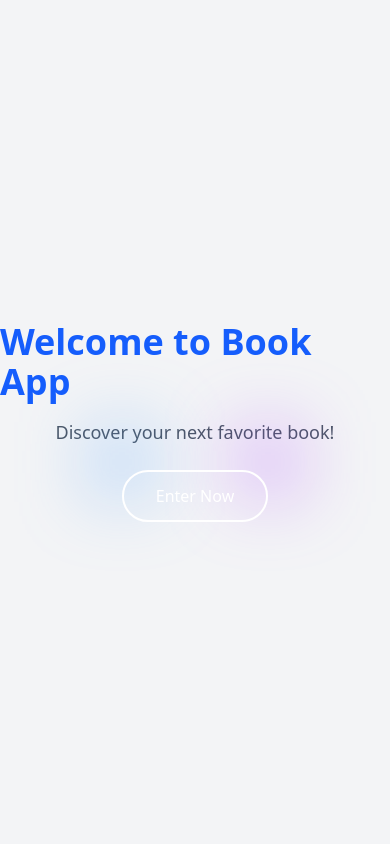
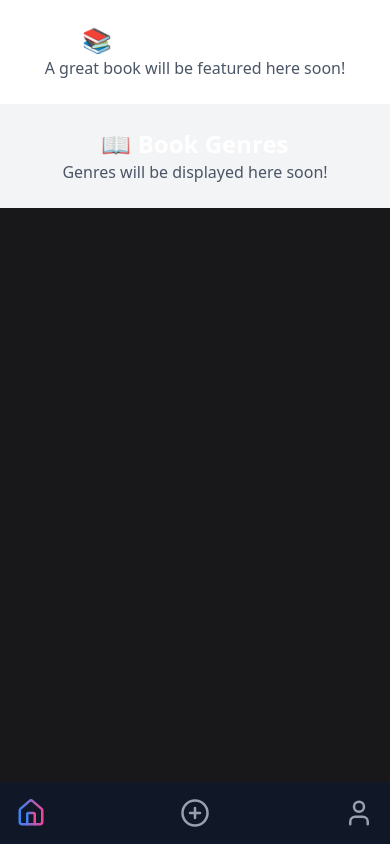
Before and after one commit to Ruthstring/booksApp-front, a React (Vite) app: page / in a window 390 px wide. Built offline with nearby package versions, Linux system fonts and the light colour scheme.

Commit message:
basic navbar responsive ready

```diff
--- /dev/null
+++ b/src/components/MobileBottomBar.jsx
@@ -0,0 +1,120 @@
+import { useNavigate } from "react-router-dom";
+import { Home, PlusCircle, User } from "lucide-react";
+import { useLocation } from "react-router-dom";
+
+const MobileBottomBar = () => {
+	const navigate = useNavigate();
+	const location = useLocation();
+
+	// Function to check if an icon should be active
+	const isActive = (path) => location.pathname === path;
+
+    return (
+		<>
+			{/* ✅ Bottom Navigation Bar */}
+			<div className="flex md:hidden fixed bottom-0 left-0 w-full bg-gray-900 text-white p-4 justify-between items-center">
+				{/* Home Icon */}
+				<button
+					onClick={() => navigate("/home")}
+					className="flex flex-col items-center gap-y-1"
+				>
+					<Home
+						size={30}
+						className={`stroke-2 ${
+							isActive("/") ? "stroke-[url(#gradient)]" : "stroke-gray-400"
+						}`}
+					/>
+				</button>
+
+				{/* Plus Icon (Search) */}
+				<button
+					onClick={() => navigate("/books")}
+					className="flex flex-col items-center gap-y-1"
+				>
+					<PlusCircle
+						size={30}
+						className={`stroke-2 ${
+							isActive("/books") ? "stroke-[url(#gradient)]" : "stroke-gray-400"
+						}`}
+					/>
+				</button>
+
+				{/* User Icon */}
+				<button
+					onClick={() => navigate("/profile")}
+					className="flex flex-col items-center gap-y-1"
+				>
+					<User
+						size={30}
+						className={`stroke-2 ${
+							isActive("/profile") ? "stroke-[url(#gradient)]" : "stroke-gray-400"
+						}`}
+					/>
+				</button>
+			</div>
+
+			{/* ✅ SVG Gradient Definition (Must Be Outside the Navigation Bar) */}
+			<svg width="0" height="0">
+				<defs>
+					<linearGradient id="gradient" x1="0%" y1="0%" x2="100%" y2="0%">
+						<stop stopColor="#3B82F6" offset="0%" />
+						<stop stopColor="#EC4899" offset="100%" />
+					</linearGradient>
+				</defs>
+			</svg>
+		</>
+	);
+
+	// return (
+	// 	<div className="flex md:hidden fixed bottom-0 left-0 w-full bg-gray-900 text-white p-4  justify-around transition-opacity duration-500 ease-in-out">
+	// 		{/* Home Icon */}
+	// 		<button
+	// 			onClick={() => navigate("/home")}
+	// 			className="flex flex-col items-center"
+	// 		>
+	// 			<Home
+	// 				size={30}
+	// 				className={`${
+	// 					isActive("/") ? "stroke-[url(#gradient)]" : "stroke-gray-400"
+	// 				}`}
+	// 			/>
+	// 		</button>
+
+	// 		{/* Plus Icon (Search New Book) */}
+	// 		<button
+	// 			onClick={() => navigate("/books")}
+	// 			className="flex flex-col items-center"
+	// 		>
+	// 			<PlusCircle
+	// 				size={30}
+	// 				className={`stroke-[2px] fill-none ${
+	// 					isActive("/search") ? "stroke-[url(#gradient)]" : "stroke-gray-400"
+	// 				}`}
+	// 			/>
+	// 		</button>
+
+	// 		{/* User Icon */}
+	// 		<button
+	// 			onClick={() => navigate("/profile")}
+	// 			className="flex flex-col items-center"
+	// 		>
+	// 			<User
+	// 				size={30}
+	// 				className={`${
+	// 					isActive("/profile") ? "stroke-[url(#gradient)]" : "stroke-gray-400"
+	// 				}`}
+	// 			/>
+	// 		</button>
+
+	// 		{/* SVG Gradient Definition */}
+	// 		<svg width="0" height="0">
+	// 			<linearGradient id="gradient" x1="0%" y1="0%" x2="100%" y2="0%">
+	// 				<stop stopColor="#3B82F6" offset="0%" /> {/* Blue */}
+	// 				<stop stopColor="#EC4899" offset="100%" /> {/* Pink */}
+	// 			</linearGradient>
+	// 		</svg>
+	// 	</div>
+	// );
+};
+
+export default MobileBottomBar;
--- a/src/components/Navbar.jsx
+++ b/src/components/Navbar.jsx
@@ -1,14 +1,29 @@
+import { useNavigate } from "react-router-dom";
+import SearchBar from "./SearchBar";
+
+
+
 const Navbar = () => {
-    return (
-      <nav className="w-full bg-white shadow-md p-4 flex justify-between">
-        <h1 className="text-2xl font-bold">Book App</h1>
-        <div className="space-x-4">
-          <a href="#" className="text-blue-600">Home</a>
-          <a href="#" className="text-blue-600">Genres</a>
-          <a href="#" className="text-blue-600">Logout</a>
-        </div>
-      </nav>
-    );
+  const navigate = useNavigate();
+
+  return (
+    <nav className="hidden sm:flex justify-between p-4 bg-gray-900 text-white w-full transition-opacity duration-500 ease-in-out">
+      <h1 className="text-xl font-bold">BookApp</h1>
+      <ul className="flex gap-6">
+        <li onClick={() => navigate("/home")} className="cursor-pointer hover:text-blue-400">
+          Home
+        </li>
+        <li onClick={() => navigate("/books")} className="cursor-pointer hover:text-blue-400">
+          Books
+        </li>
+        <li onClick={() => navigate("/profile")} className="cursor-pointer hover:text-blue-400">
+          Profile
+        </li>
+      </ul>
+       {/* ✅ Search Bar */}
+       <SearchBar className="hidden sm:flex" />
+    </nav>
+  );
   };
 
   export default Navbar;
--- /dev/null
+++ b/src/components/SearchBar.jsx
@@ -0,0 +1,19 @@
+import { Search } from "lucide-react";
+
+const SearchBar = ({ placeholder = "Search for books...", className = "" }) => {
+  return (
+    <div className={`relative flex items-center ${className}`}>
+      {/* Search Icon */}
+      <Search className="absolute left-3 text-gray-400" size={20} />
+
+      {/* Input Field */}
+      <input
+        type="text"
+        placeholder={placeholder}
+        className="w-full md:w-64 lg:w-80 p-2 pl-10 pr-4 border border-gray-600 rounded-full bg-black/30 text-white focus:outline-none focus:ring-2 focus:ring-blue-400 transition-all"
+      />
+    </div>
+  );
+};
+
+export default SearchBar;
--- a/src/pages/LandingPage.jsx
+++ b/src/pages/LandingPage.jsx
@@ -1,18 +1,25 @@
 import {useNavigate} from "react-router-dom";
 import Button from "../components/Button"
 
-//trial. set up purposes
 
 const LandingPage = () => {
     const navigate = useNavigate();
 
     return (
-      <div className="h-screen flex flex-col items-center justify-center bg-gray-100">
-        <h1 className="text-4xl font-bold text-blue-600">Welcome to Book App</h1>
-        <p className="text-lg text-gray-600 mt-4">Discover your next favorite book!</p>
-        <Button className="mt-6" onClick={() => navigate("/login")}>
-          Enter Now
-        </Button>
+      <div className="min-h-screen w-full flex flex-col md:flex-row-reverse items-center justify-center overflow-hidden">
+        {/* Placeholder for Image/Design */}
+        <div className="w-full md:w-1/2 h-1/3 md:h-full flex items-center justify-center bg-gray-300">
+          Place for image
+        </div>
+
+        {/* Text & Button Section */}
+        <div className="w-full md:w-1/2 flex flex-col items-center justify-center text-center p-6 md:p-12">
+          <h1 className="text-8xl font-bold text-blue-600">Books</h1>
+          <p className="text-lg text-gray-600 mt-4">Rise above the ordinary!</p>
+          <Button className="mt-6" onClick={() => navigate("/login")}>
+            Enter Now
+          </Button>
+        </div>
       </div>
     );
   };
--- a/src/pages/MainPage.jsx
+++ b/src/pages/MainPage.jsx
@@ -1,11 +1,22 @@
 import Navbar from "../components/Navbar";
 import BookFeature from "../components/BookFeature";
 import GenreSlider from "../components/GenreSlider";
+import MobileBottomBar from "../components/MobileBottomBar";
 
 const MainPage = () => {
   return (
-    <div className="bg-gray-100 min-h-screen">
-      <Navbar />
+    <div className=" min-h-screen">
+      {/* ✅ Desktop Navbar (Hidden on Mobile) */}
+      <div className="">
+        <Navbar />
+      </div>
+
+      {/* ✅ Mobile Bottom Bar (Hidden on Desktop) */}
+      <div className="flex sm:hidden fixed bottom-0 left-0 w-full">
+        <MobileBottomBar />
+      </div>
+
+      {/* Main Content */}
       <BookFeature />
       <GenreSlider />
     </div>
--- a/src/routes/AppRoutes.jsx
+++ b/src/routes/AppRoutes.jsx
@@ -6,12 +6,20 @@ import MainPage from "../pages/MainPage";
 
 const AppRoutes = () => {
 	return (
+		// <Router>
+		// 	<Routes>
+		// 		<Route path="/" element={<LandingPage />} />
+		// 		<Route path="/login" element={<LoginPage />} />
+		// 		<Route path="/register" element={<RegisterPage />} />
+		// 		<Route path="/main" element={<MainPage />} />
+		// 	</Routes>
+		// </Router>
 		<Router>
 			<Routes>
-				<Route path="/" element={<LandingPage />} />
+				{/* <Route path="/" element={<LandingPage />} />
 				<Route path="/login" element={<LoginPage />} />
-				<Route path="/register" element={<RegisterPage />} />
-				<Route path="/main" element={<MainPage />} />
+				<Route path="/register" element={<RegisterPage />} /> */}
+				<Route path="/" element={<MainPage />} />
 			</Routes>
 		</Router>
 	);
```
